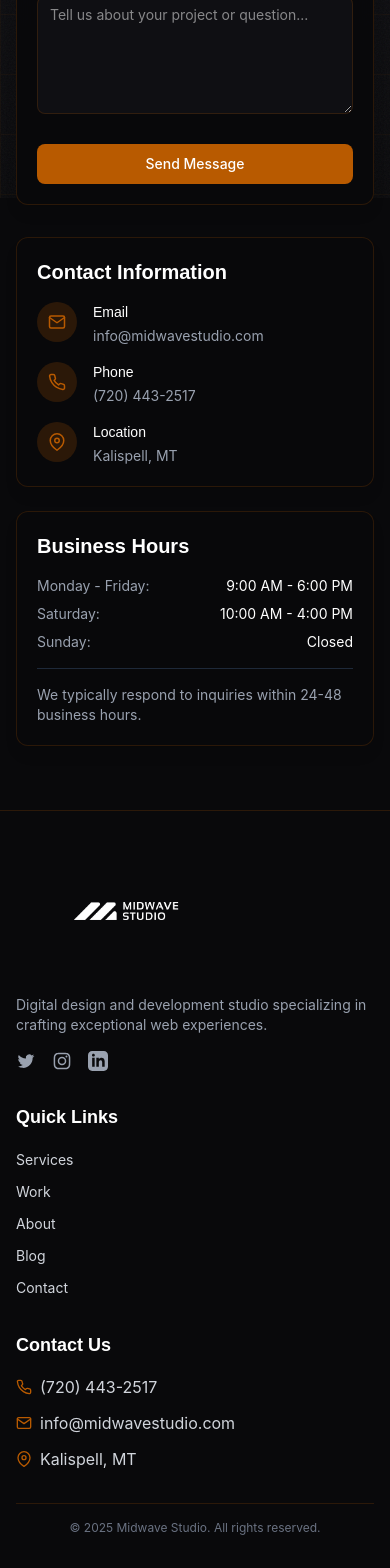
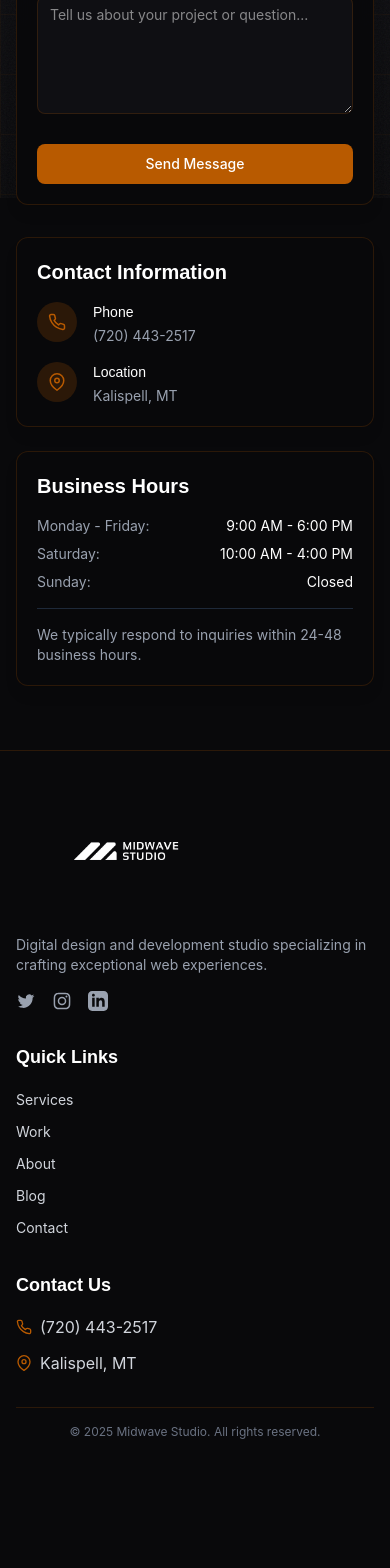
Before and after one commit to midwavestudio/midwave, a Next.js app: page /contact in a window 390 px wide. Shown: the part 646-2214 px from the top of the page. After the commit the page ends 2118 px from the top, so only its background shows below. Built offline with nearby package versions, Linux system fonts and the light colour scheme; no server answers.

Commit message:
Remove info@midwavestudio.com email references and update server port to 4000

```diff
--- a/package.json
+++ b/package.json
@@ -3,7 +3,7 @@
   "version": "0.1.0",
   "private": true,
   "scripts": {
-    "dev": "next dev -p 3020",
+    "dev": "next dev -p 4000",
     "build": "next build",
     "start": "next start",
     "lint": "next lint"
--- a/src/app/api/contact/route.ts
+++ b/src/app/api/contact/route.ts
@@ -37,7 +37,7 @@ export async function POST(req: NextRequest) {
     if (process.env.SENDGRID_API_KEY) {
       try {
         await sgMail.send({
-          to: 'info@midwavestudio.com',
+          to: process.env.EMAIL_TO || 'your-email@example.com',
           from: process.env.EMAIL_FROM || 'noreply@midwavestudio.com',
           subject: subjectLine,
           html: htmlContent,
@@ -65,7 +65,7 @@ export async function POST(req: NextRequest) {
       // Send the email
       await transporter.sendMail({
         from: process.env.EMAIL_USER,
-        to: 'info@midwavestudio.com',
+        to: process.env.EMAIL_TO || 'your-email@example.com',
         subject: subjectLine,
         html: htmlContent,
         replyTo: email,
@@ -79,7 +79,7 @@ export async function POST(req: NextRequest) {
   } catch (error) {
     console.error('Error sending email:', error);
     return NextResponse.json(
-      { error: 'Failed to send email. Please try again later or contact us directly at info@midwavestudio.com.' },
+      { error: 'Failed to send email. Please try again later or contact us directly by phone.' },
       { status: 500 }
     );
   }
--- a/src/app/components/ContactForm.tsx
+++ b/src/app/components/ContactForm.tsx
@@ -201,7 +201,7 @@ const ContactForm = () => {
                   <p className="text-red-400 text-sm sm:text-base font-medium">Error sending message:</p>
                   <p className="text-red-400 text-sm sm:text-base mt-1">{error}</p>
                   <p className="text-red-300 text-xs sm:text-sm mt-2">
-                    You can also reach us directly at <a href="mailto:info@midwavestudio.com" className="underline hover:text-red-200">info@midwavestudio.com</a> or call us at (720) 443-2517.
+                    You can also reach us directly by phone at (720) 443-2517.
                   </p>
                 </div>
               </div>
--- a/src/app/components/Footer.tsx
+++ b/src/app/components/Footer.tsx
@@ -79,12 +79,6 @@ const Footer = () => {
                 <span>(720) 443-2517</span>
               </li>
               <li className="flex items-start">
-                <FiMail className="text-[#b85a00] mr-2 mt-1" />
-                <a href="mailto:info@midwavestudio.com" className="hover:text-[#b85a00] transition-colors">
-                  info@midwavestudio.com
-                </a>
-              </li>
-              <li className="flex items-start">
                 <FiMapPin className="text-[#b85a00] mr-2 mt-1" />
                 <span>Kalispell, MT</span>
               </li>
--- a/src/app/contact/page.tsx
+++ b/src/app/contact/page.tsx
@@ -116,7 +116,7 @@ export default function Contact() {
                     <span className="font-semibold">Error Sending Message</span>
                   </div>
                   <p>{errorMessage}</p>
-                  <p className="mt-2">You can also reach us directly at <a href="mailto:info@midwavestudio.com" className="text-[#b85a00] hover:underline">info@midwavestudio.com</a> or call us at (720) 443-2517.</p>
+                  <p className="mt-2">You can also reach us directly by phone at (720) 443-2517.</p>
                 </div>
               )}
 
@@ -239,16 +239,6 @@ export default function Contact() {
                 <div className="space-y-4 md:space-y-6">
                   <div className="flex items-start">
                     <div className="flex-shrink-0 w-10 h-10 rounded-full bg-[#b85a00]/20 flex items-center justify-center mr-4">
-                      <FiMail className="text-[#b85a00] text-lg" />
-                    </div>
-                    <div>
-                      <h3 className="text-white font-medium text-sm md:text-base">Email</h3>
-                      <p className="text-gray-400 mt-1 text-sm md:text-base">info@midwavestudio.com</p>
-                    </div>
-                  </div>
-
-                  <div className="flex items-start">
-                    <div className="flex-shrink-0 w-10 h-10 rounded-full bg-[#b85a00]/20 flex items-center justify-center mr-4">
                       <FiPhone className="text-[#b85a00] text-lg" />
                     </div>
                     <div>
```
Also changed, not shown: 1 other file (tests, documents, lock files or other folders).
